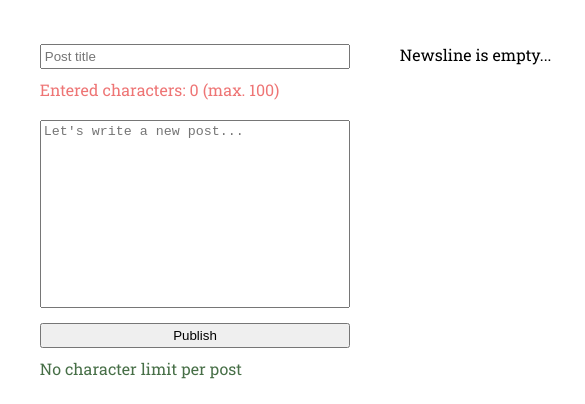
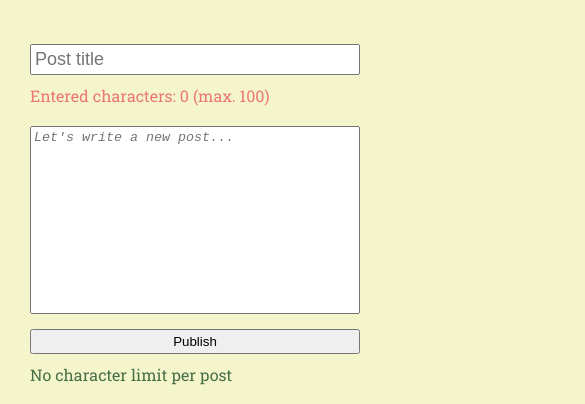
Before and after one commit to MatkovskyA/blog-app, a plain HTML site: page index.html in a window 390 px wide. Shown: the part 169-573 px from the top of the page, 585 px wide, since content can reach past the window. Drawn offline with Linux system fonts and the light colour scheme.

Commit message:
Css style

```diff
--- a/style.css
+++ b/style.css
@@ -7,11 +7,12 @@
 body {
     font-family: 'Montserrat', sans-serif;
     font-family: 'Roboto Slab', serif;
+    background-color: #f4f5ca;
 }
 
 .container {
     margin: 0 auto;
-    width: 750px;
+    max-width: 750px;
     padding: 100px 30px;
 }
 
@@ -71,3 +72,28 @@ h2 {
 .date__post {
     color: rgb(93, 93, 238);
 }
+
+.post__input {
+    font-style: italic;
+}
+
+.title__input {
+    font-size: large;
+}
+@media (max-width: 576px) {
+    .project__blog {
+        display: block;
+        flex-wrap: wrap;
+        justify-content: center;
+        align-items: center;
+        align-content: center;
+    }
+
+    .add__new_post, .visible__posts {
+        width: 100%;
+    }
+
+    .limit__characters_post {
+        margin-bottom: 25px;
+    }
+}
```
Also changed, not shown: adstyle.css (added).
